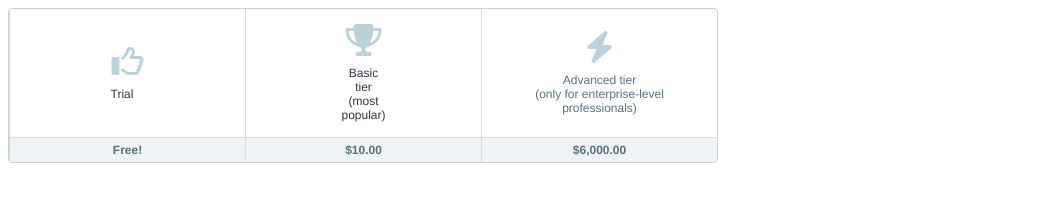
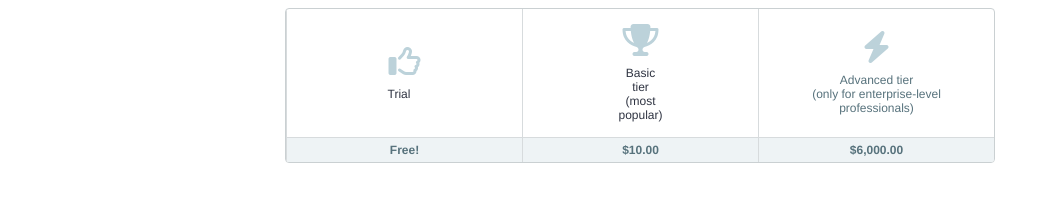
Before and after one commit to Kenzie-Academy-Brasil-Developers/m1-entrega-s1-cartas-flexbox-lukluk78, a plain HTML site: page index.html in a window 1280 px wide. Shown: the whole page, without its empty margins (0-1050 px from the left). Drawn offline with Linux system fonts and the light colour scheme.

Commit message:
margin: auto - correção tarefa

```diff
--- a/src/cards.css
+++ b/src/cards.css
@@ -61,9 +61,11 @@ html {
 
 .cardGroup {
     /* display */
+    margin: auto;
     max-width: 710px;
     box-sizing: border-box;
     display: flex;
+    justify-content: center;
     border: 1px solid #CAD0D2;
     border-radius: 4px;
     overflow: hidden;
```
